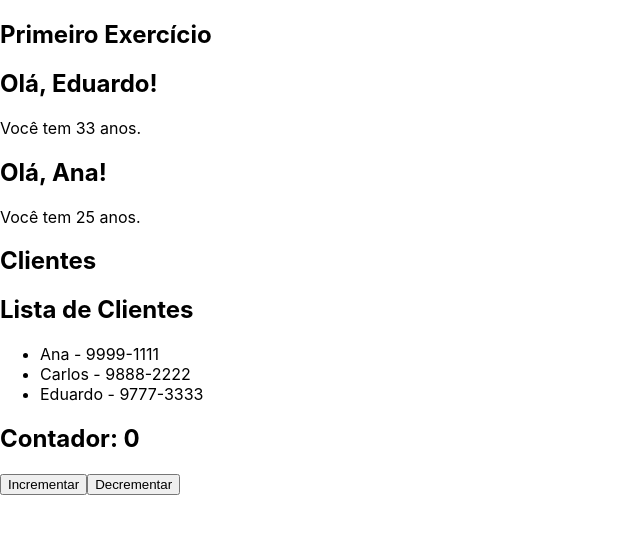
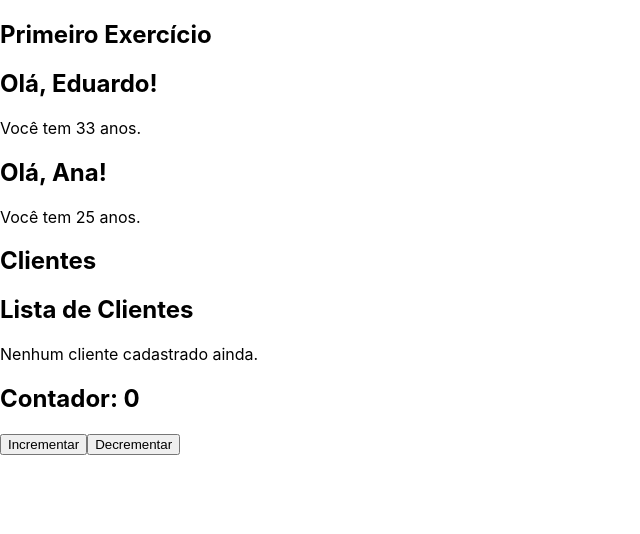
Before and after one commit to Edsamn/my-app, a React (Create React App) app: page / in a window 1280 px wide. Shown: the top 534 px of the page, without its empty margins (0-640 px from the left). Built offline with nearby package versions, Linux system fonts and the light colour scheme.

Commit message:
lista vazia

```diff
--- a/src/components/CustomerList.tsx
+++ b/src/components/CustomerList.tsx
@@ -4,16 +4,19 @@ type Customer = {
   phone: string;
 };
 
-const customers: Customer[] = [
-  {id: 1, name: "Ana", phone: "9999-1111"},
-  {id: 2, name: "Carlos", phone: "9888-2222"},
-  {id: 3, name: "Eduardo", phone: "9777-3333"},
-];
+// const customers: Customer[] = [
+//   {id: 1, name: "Ana", phone: "9999-1111"},
+//   {id: 2, name: "Carlos", phone: "9888-2222"},
+//   {id: 3, name: "Eduardo", phone: "9777-3333"},
+// ];
+
+const customers: Customer[] = [];
 
 function CustomerList() {
   return (
     <div>
       <h2>Lista de Clientes</h2>
+      {customers.length > 0 ? (
         <ul>
           {customers.map((customer) => (
             <li key={customer.id}>
@@ -21,6 +24,9 @@ function CustomerList() {
             </li>
           ))}
         </ul>
+      ) : (
+        <p>Nenhum cliente cadastrado ainda.</p>
+      )}
     </div>
   );
 }
```
Lines whose indentation alone changed are shown as unchanged.
